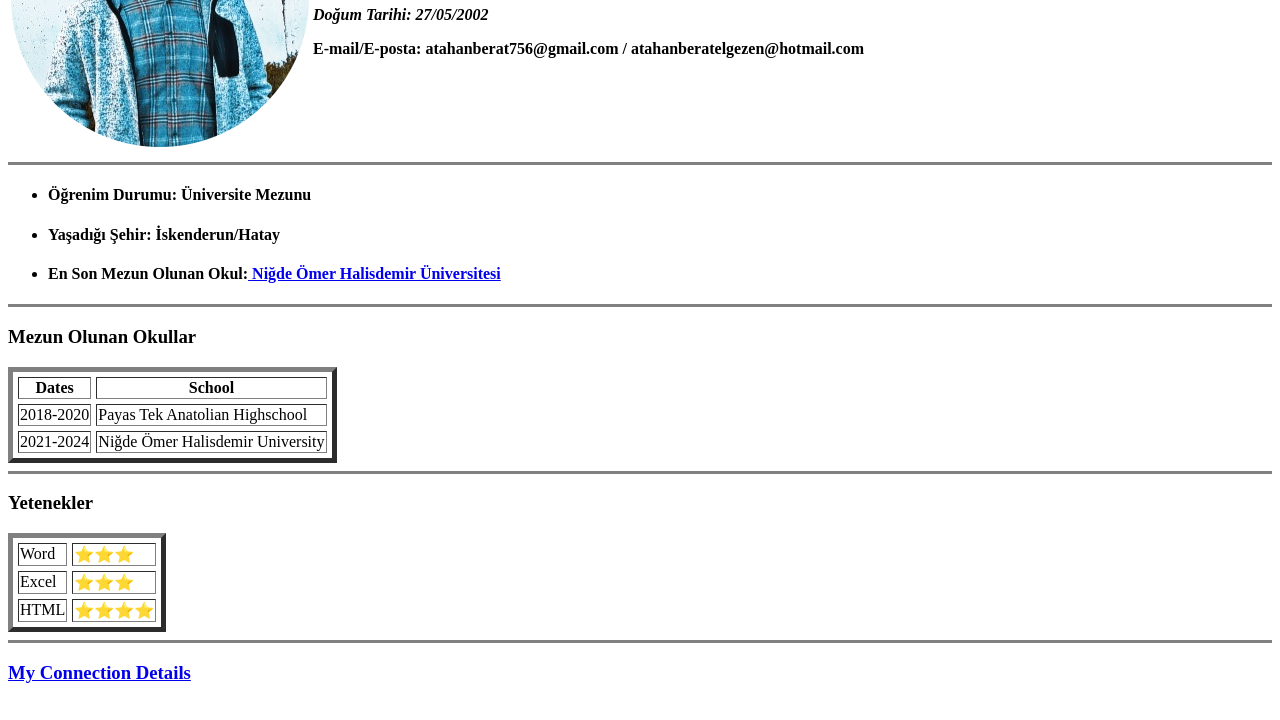
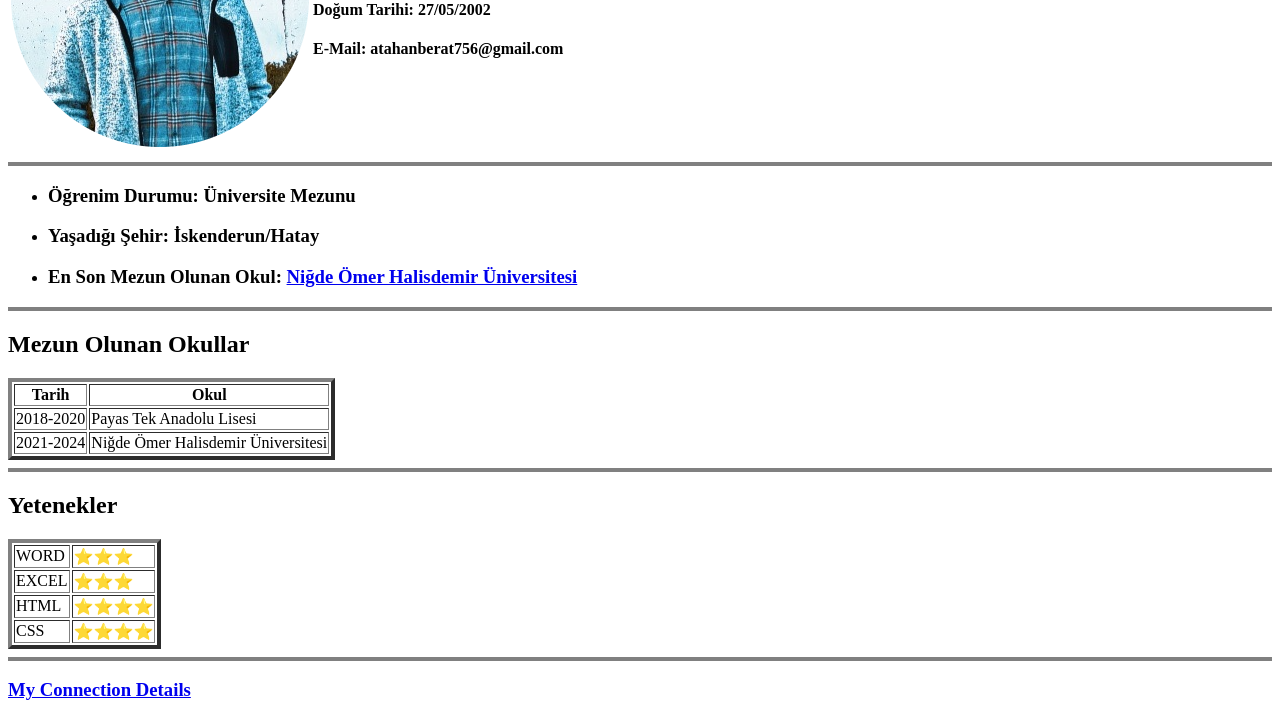
Before and after one commit to atahanberat/CV, a plain HTML site: page index.html in a window 1280 px wide. Shown: the part 162-882 px from the top of the page. Drawn offline with Linux system fonts and the light colour scheme.

Commit message:
Add files via upload

```diff
--- a/index.html
+++ b/index.html
@@ -1,70 +1,87 @@
 <!DOCTYPE html>
-<html>
+<html lang="en" dir="ltr">
 
 <head>
   <meta charset="utf-8">
-  <title>📧Trial File</title>
+  <title>Trial File📧</title>
+  <link rel="stylesheet" href="css/styles.css">
 </head>
 
 <body>
+
   <table>
     <tr>
-      <td><img src="ataber.png" alt="atahan profil picture"></td>
+      <td><img src="ataber.png" alt="atahan profile picture"></td>
       <td>
         <h1>Atahan Berat Elgezen</h1>
-        <p><em><strong>
-Doğum Tarihi: 27/05/2002
-            </strong></em></p>
-        <p><strong>E-mail/E-posta: atahanberat756@gmail.com / atahanberatelgezen@hotmail.com</strong>
+            <h4>Doğum Tarihi: 27/05/2002</h4>
 
-</p>
+
+            <h4>E-Mail: atahanberat756@gmail.com</h4>
+
       </td>
     </tr>
   </table>
-  <hr size="3" noshade>
+
+  <hr size="4" noshade>
+
   <ul>
-    <li><h4>Öğrenim Durumu: Üniversite Mezunu</h4></li>
-    <li><h4>Yaşadığı Şehir: İskenderun/Hatay</h4></li>
-    <li><h4>En Son Mezun Olunan Okul:<a href="https://www.ohu.edu.tr/"> Niğde Ömer Halisdemir Üniversitesi</a></h4></li>
+    <li>
+      <h3>Öğrenim Durumu: Üniversite Mezunu</h3>
+    </li>
+    <li>
+      <h3>Yaşadığı Şehir: İskenderun/Hatay</h3>
+    </li>
+    <li>
+      <h3>En Son Mezun Olunan Okul: <a href="https://www.ohu.edu.tr/">Niğde Ömer Halisdemir Üniversitesi</a></h3>
+    </li>
   </ul>
-
-<hr size="3" noshade>
-<h3>Mezun Olunan Okullar</h3>
-  <table cellspacing="5" border="5">
+  <hr size="4" noshade>
+  <h2>Mezun Olunan Okullar</h2>
+  <table border="4">
     <thead>
       <tr>
-        <th>Dates</th>
-        <th>School</th>
+        <th>Tarih</th>
+        <th>Okul</th>
       </tr>
     </thead>
     <tbody>
-      <tr>
-        <td>2018-2020</td>
-        <td>Payas Tek Anatolian Highschool</td>
-      </tr>
-      <tr>
-        <td>2021-2024</td>
-        <td>Niğde Ömer Halisdemir University</td>
+
     </tbody>
+    <tr>
+      <td>2018-2020</td>
+      <td>Payas Tek Anadolu Lisesi</td>
+    </tr>
+    <tr>
+      <td>2021-2024</td>
+      <td>Niğde Ömer Halisdemir Üniversitesi</td>
+    </tr>
   </table>
-  <hr size="3" noshade>
-  <h3>Yetenekler</h3>
-  <table cellspacing="5" border="5">
+
+  <hr size="4" noshade>
+
+  <h2>Yetenekler</h2>
+  <table border="4">
     <tr>
-      <td>Word</td>
+      <td>WORD</td>
       <td>⭐⭐⭐</td>
     </tr>
     <tr>
-      <td>Excel</td>
+      <td>EXCEL</td>
       <td>⭐⭐⭐</td>
     </tr>
     <tr>
       <td>HTML</td>
       <td>⭐⭐⭐⭐</td>
     </tr>
+    <tr>
+      <td>CSS</td>
+      <td>⭐⭐⭐⭐</td>
+    </tr>
   </table>
-  <hr size="3" noshade>
+  <hr size="4" noshade>
   <h3><a href="connection.html">My Connection Details</a></h3>
+
 
 </body>
 
```
